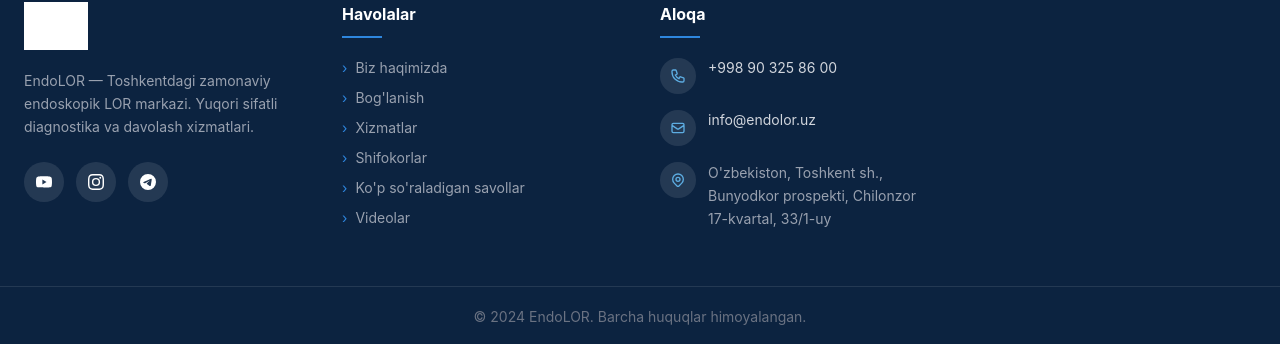
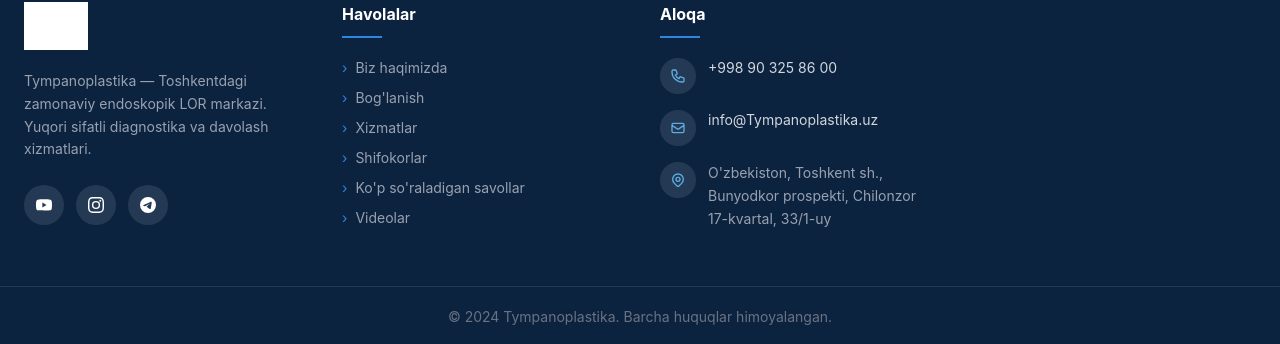
Before and after one commit to Jahonsher/endolor, a React (Vite) app: page /about in a window 1280 px wide. Shown: the part 2652-2996 px from the top of the page. Built offline with nearby package versions, Linux system fonts and the light colour scheme; grey boxes are pictures that could not be loaded.

Commit message:
endoLor to Tympanoplastika

```diff
--- a/src/components/Footer.jsx
+++ b/src/components/Footer.jsx
@@ -65,7 +65,7 @@ export default function Footer({ lang }) {
             <Link to="/" className="flex items-center gap-2 mb-5 justify-center sm:justify-start">
               <img
                 src="https://endolor.uz/logo.png"
-                alt="EndoLOR"
+                alt="Tympanoplastika"
                 className="h-12 w-auto brightness-0 invert"
               />
             </Link>
@@ -126,7 +126,7 @@ export default function Footer({ lang }) {
                 <span className="w-9 h-9 bg-white/10 rounded-full flex items-center justify-center shrink-0">
                   <svg className="w-4 h-4 text-[#5DADE2]" fill="none" viewBox="0 0 24 24" stroke="currentColor" strokeWidth="2"><path strokeLinecap="round" strokeLinejoin="round" d="M3 8l7.89 5.26a2 2 0 002.22 0L21 8M5 19h14a2 2 0 002-2V7a2 2 0 00-2-2H5a2 2 0 00-2 2v10a2 2 0 002 2z"/></svg>
                 </span>
-                <a href="mailto:info@endolor.uz" className="text-gray-300 hover:text-[#5DADE2] text-sm transition-colors">info@endolor.uz</a>
+                <a href="mailto:info@Tympanoplastika.uz" className="text-gray-300 hover:text-[#5DADE2] text-sm transition-colors">info@Tympanoplastika.uz</a>
               </li>
               <li className="flex flex-col sm:flex-row items-center sm:items-start gap-3">
                 <span className="w-9 h-9 bg-white/10 rounded-full flex items-center justify-center shrink-0">
--- a/src/data/translations.js
+++ b/src/data/translations.js
@@ -5,7 +5,7 @@ const translations = {
       newsletter: "So'nggi yangiliklar uchun obuna bo'ling",
       emailPlaceholder: "Emailingizni kiriting",
       submit: "Yuborish",
-      desc: "EndoLOR — Toshkentdagi zamonaviy endoskopik LOR markazi. Yuqori sifatli diagnostika va davolash xizmatlari.",
+      desc: "Tympanoplastika — Toshkentdagi zamonaviy endoskopik LOR markazi. Yuqori sifatli diagnostika va davolash xizmatlari.",
       links: "Havolalar",
       aboutUs: "Biz haqimizda",
       contactUs: "Bog'lanish",
@@ -19,7 +19,7 @@ const translations = {
       emergency: "Shoshilinch yordam",
       contactTitle: "Aloqa",
       address: "O'zbekiston, Toshkent sh., Bunyodkor prospekti, Chilonzor 17-kvartal, 33/1-uy",
-      copyright: "© 2024 EndoLOR. Barcha huquqlar himoyalangan.",
+      copyright: "© 2024 Tympanoplastika. Barcha huquqlar himoyalangan.",
     },
     modal: {
       title: "Biz bilan bog'lanish",
@@ -176,7 +176,7 @@ const translations = {
       newsletter: "Сўнгги янгиликлар учун обуна бўлинг",
       emailPlaceholder: "Emailингизни киритинг",
       submit: "Юбориш",
-      desc: "EndoLOR — Тошкентдаги замонавий эндоскопик ЛОР маркази. Юқори сифатли диагностика ва даволаш хизматлари.",
+      desc: "Tympanoplastika — Тошкентдаги замонавий эндоскопик ЛОР маркази. Юқори сифатли диагностика ва даволаш хизматлари.",
       links: "Ҳаволалар",
       aboutUs: "Биз ҳақимизда",
       contactUs: "Боғланиш",
@@ -190,7 +190,7 @@ const translations = {
       emergency: "Шошилинч ёрдам",
       contactTitle: "Алоқа",
       address: "Ўзбекистон, Тошкент ш., Бунёдкор проспекти, Чилонзор 17-квартал, 33/1-уй",
-      copyright: "© 2024 EndoLOR. Барча ҳуқуқлар ҳимояланган.",
+      copyright: "© 2024 Tympanoplastika. Барча ҳуқуқлар ҳимояланган.",
     },
     modal: {
       title: "Биз билан боғланиш",
@@ -347,7 +347,7 @@ const translations = {
       newsletter: "Подпишитесь на рассылку новостей",
       emailPlaceholder: "Введите email",
       submit: "Отправить",
-      desc: "EndoLOR — современный эндоскопический ЛОР-центр в Ташкенте. Высококачественная диагностика и лечение.",
+      desc: "Tympanoplastika — современный эндоскопический ЛОР-центр в Ташкенте. Высококачественная диагностика и лечение.",
       links: "Ссылки",
       aboutUs: "О нас",
       contactUs: "Контакты",
@@ -361,7 +361,7 @@ const translations = {
       emergency: "Экстренная помощь",
       contactTitle: "Контакты",
       address: "Узбекистан, г. Ташкент, проспект Бунёдкор, Чиланзар 17-квартал, дом 33/1",
-      copyright: "© 2024 EndoLOR. Все права защищены.",
+      copyright: "© 2024 Tympanoplastika. Все права защищены.",
     },
     modal: {
       title: "Связаться с нами",
@@ -518,7 +518,7 @@ const translations = {
       newsletter: "Subscribe To Our Newsletter",
       emailPlaceholder: "Enter Your Email",
       submit: "Submit",
-      desc: "EndoLOR — Modern endoscopic ENT center in Tashkent. High quality diagnostics and treatment services.",
+      desc: "Tympanoplastika — Modern endoscopic ENT center in Tashkent. High quality diagnostics and treatment services.",
       links: "Quick Links",
       aboutUs: "About Us",
       contactUs: "Contact Us",
@@ -532,7 +532,7 @@ const translations = {
       emergency: "Emergency",
       contactTitle: "Contact Us",
       address: "Uzbekistan, Tashkent, Bunyodkor avenue, Chilanzar 17th quarter, 33/1",
-      copyright: "© 2024 EndoLOR. All Rights Reserved.",
+      copyright: "© 2024 Tympanoplastika. All Rights Reserved.",
     },
     modal: {
       title: "Get in touch with us",
--- a/src/pages/Contact.jsx
+++ b/src/pages/Contact.jsx
@@ -77,7 +77,7 @@ export default function Contact({ lang, t }) {
                 </svg>
               </div>
               <h4 className="font-bold text-[#1a3c5e] text-base mb-2">{c.emailTitle}</h4>
-              <a href="mailto:info@endolor.uz" className="text-gray-500 text-sm hover:text-[#2E86DE] transition-colors block">info@endolor.uz</a>
+              <a href="mailto:info@Tympanoplastika.uz" className="text-gray-500 text-sm hover:text-[#2E86DE] transition-colors block">info@Tympanoplastika.uz</a>
             </div>
           </div>
         </div>
```
